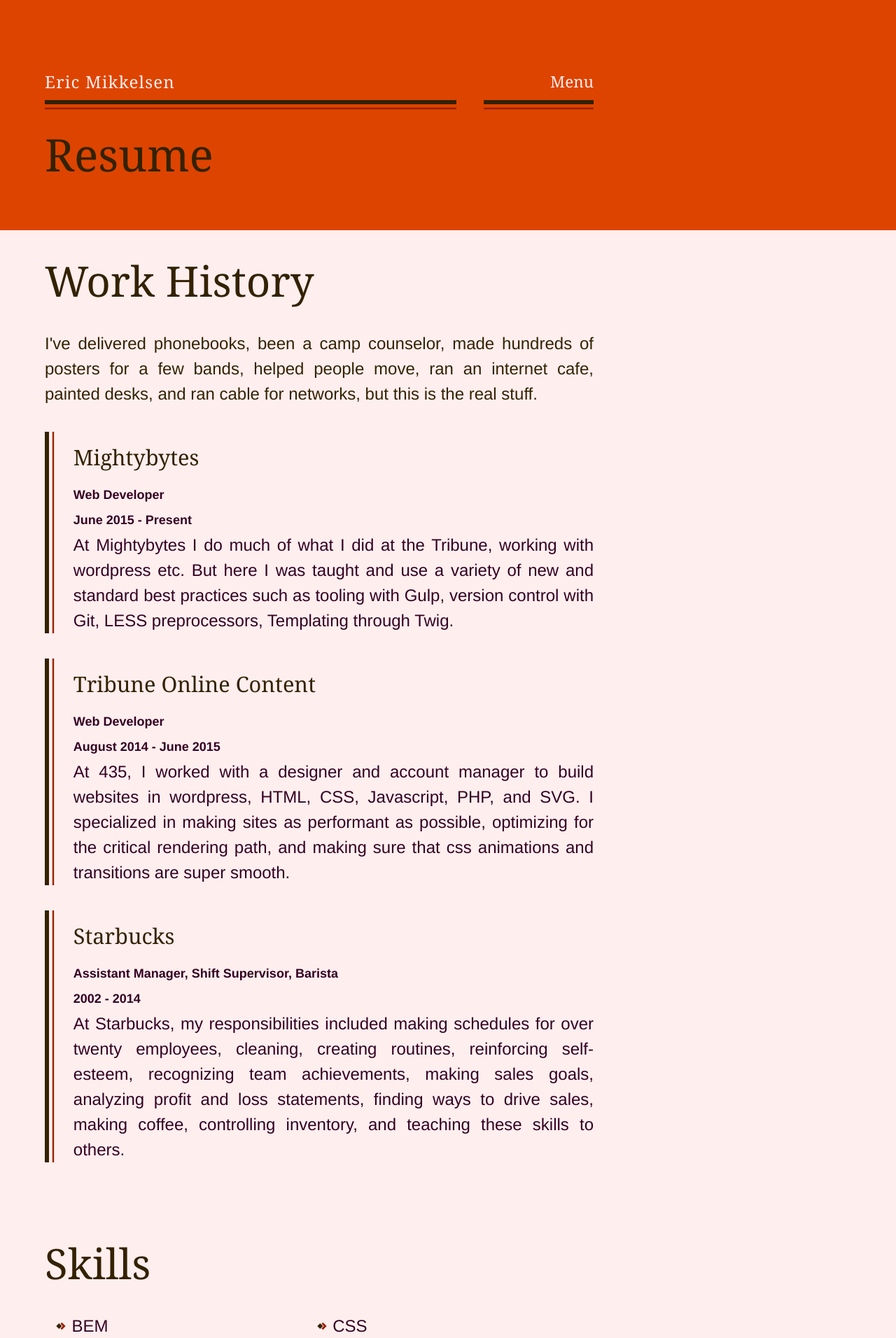
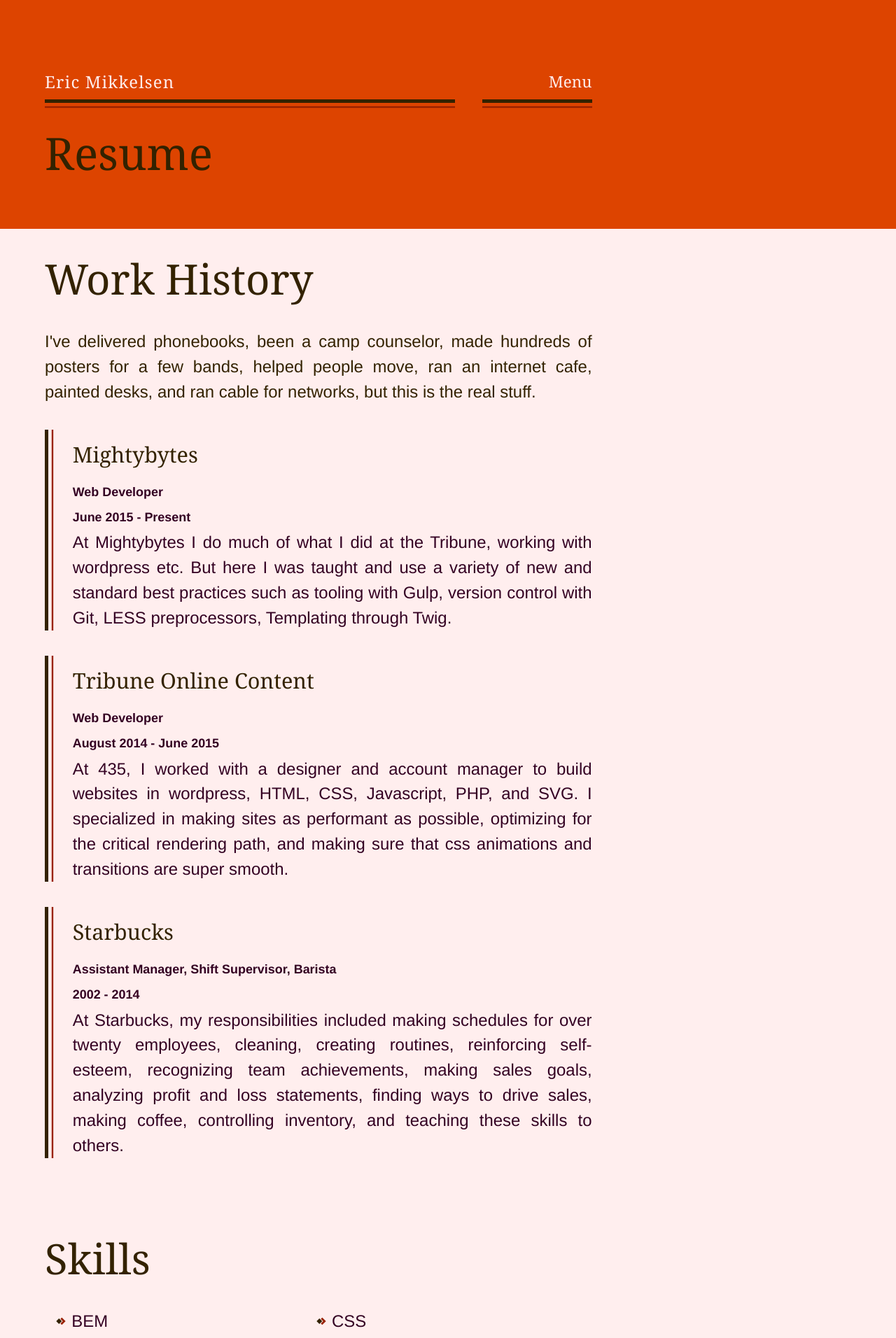
Before and after one commit to ericmikkelsen/ericmikkelsen.github.io, a Jekyll site: the page built from resume.md, in a window 1280 px wide. Shown: the top 1912 px of the page at 70% size. Built offline with Jekyll 4.4.1, drawn with Linux system fonts in a browser that asks for light colours.

Commit message:
changing font -sizes

```diff
--- a/_includes/head.html
+++ b/_includes/head.html
@@ -3,7 +3,7 @@
   <meta http-equiv="X-UA-Compatible" content="IE=edge">
   <meta name="viewport" content="width=device-width, initial-scale=1">
   <meta name="theme-color" content="#d40" />
-  	<script>
+  <!-- 	<script>
 	var m1 = 200;
     var m2 = .75;
     var y = window.innerHeight;
@@ -11,7 +11,7 @@
     var h = document.documentElement;
     var r = Math.ceil( (((y+x)/m1 * m2)+14)/2)*2;
     h.style.fontSize = r +'px';
-    </script>
+  </script> -->
 
 
   <title>{% if page.title %}{{ page.title | escape }}{% else %}{{ site.title | escape }}{% endif %}</title>
--- a/css/style.css
+++ b/css/style.css
@@ -31,7 +31,8 @@
 }
 
 html {
-  font-size: 1.25em
+  font-size: 1.25em;
+  font-size: calc( 1em + .62vw );
 }
 
 body {
```
Also changed, not shown: 4 other files.
